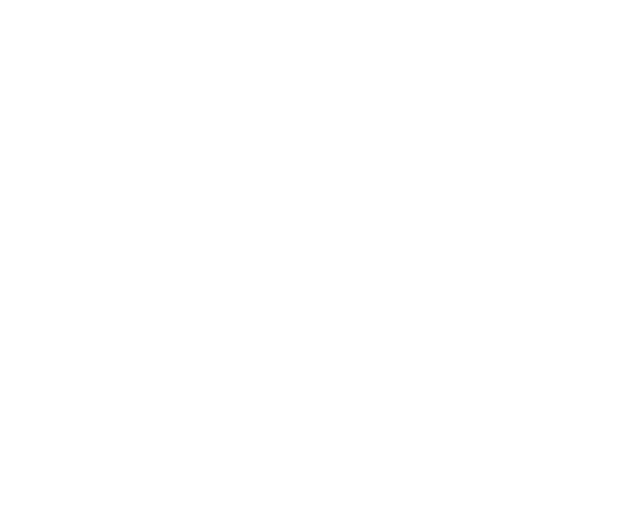
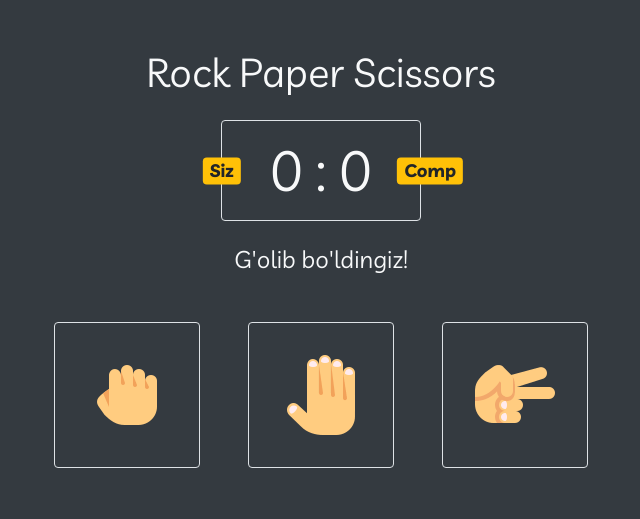
Before and after one commit to Ndn1618/rock-paper-scissors, a plain HTML site: page index.html in a window 1280 px wide. Shown: the whole page, without its empty margins (319-959 px from the left). Drawn offline with Linux system fonts and the light colour scheme.

Commit message:
Add rock-paper-scissors section

```diff
--- a/css/styles.css
+++ b/css/styles.css
@@ -22,3 +22,25 @@ img {
 h1 {
   font-weight: bold;
 }
+
+.score-board {
+  z-index: 1;
+}
+
+.user-label {
+  top: 50%;
+  left: 0;
+  transform: translate(-50%, -50%);
+  font-size: 18px;
+}
+
+.computer-label {
+  top: 50%;
+  right: 0;
+  transform: translate(65%, -50%);
+  font-size: 18px;
+}
+
+.choice {
+  cursor: pointer;
+}
--- a/index.html
+++ b/index.html
@@ -3,15 +3,42 @@
 <head>
   <meta charset="UTF-8">
   <meta name="viewport" content="width=device-width, initial-scale=1.0">
-  <title>55-dars. Bootstrap. container va boshqa umumiy masalalar</title>
+  <title>Rock - Paper - Scissors</title>
   <link rel="stylesheet" href="css/bootstrap.min.css">
   <link href="https://fonts.googleapis.com/css2?family=Livvic:wght@400;700&display=swap" rel="stylesheet">
   <link rel="stylesheet" href="css/styles.css">
 </head>
-<body>
+<body class="bg-dark text-light">
+  <h1 class="sr-only">Rock - Paper - Scissors game</h1>
+  <section class="py-5">
+    <div class="container d-flex flex-column align-items-center justify-content-center text-center">
+      <h2 class="h1 mb-4">Rock Paper Scissors</h2>
 
+      <div class="score-board border rounded py-3 px-5 position-relative mb-4">
+        <span class="user-label badge badge-warning position-absolute">Siz</span>
+        <span class="computer-label badge badge-warning position-absolute">Comp</span>
+        <div class=" display-4">
+          <span class="user-score">0</span>
+          :
+          <span class="computer-score">0</span>
+        </div>
+      </div>
 
+      <p class="result h4 mb-5">G'olib bo'ldingiz!</p>
 
+      <div class="choices d-flex align-items-center">
+        <div class="choice hand-rock mr-5 p-4 border rounded">
+          <img src="img/hand-rock.png" alt="Hand rock" width="96" height="96">
+        </div>
+        <div class="choice hand mr-5 p-4 border rounded">
+          <img src="img/hand.png" alt="Hand" width="96" height="96">
+        </div>
+        <div class="choice hand-scissors p-4 border rounded">
+          <img src="img/hand-scissors.png" alt="Hand scissors" width="96" height="96">
+        </div>
+      </div>
+    </div>
+  </section>
 
   <script src="js/jquery-3.5.1.min.js"></script>
   <script src="js/bootstrap.bundle.min.js"></script>
```
Also changed, not shown: img/hand-rock.png (added), img/hand-scissors.png (added), img/hand.png (added).
